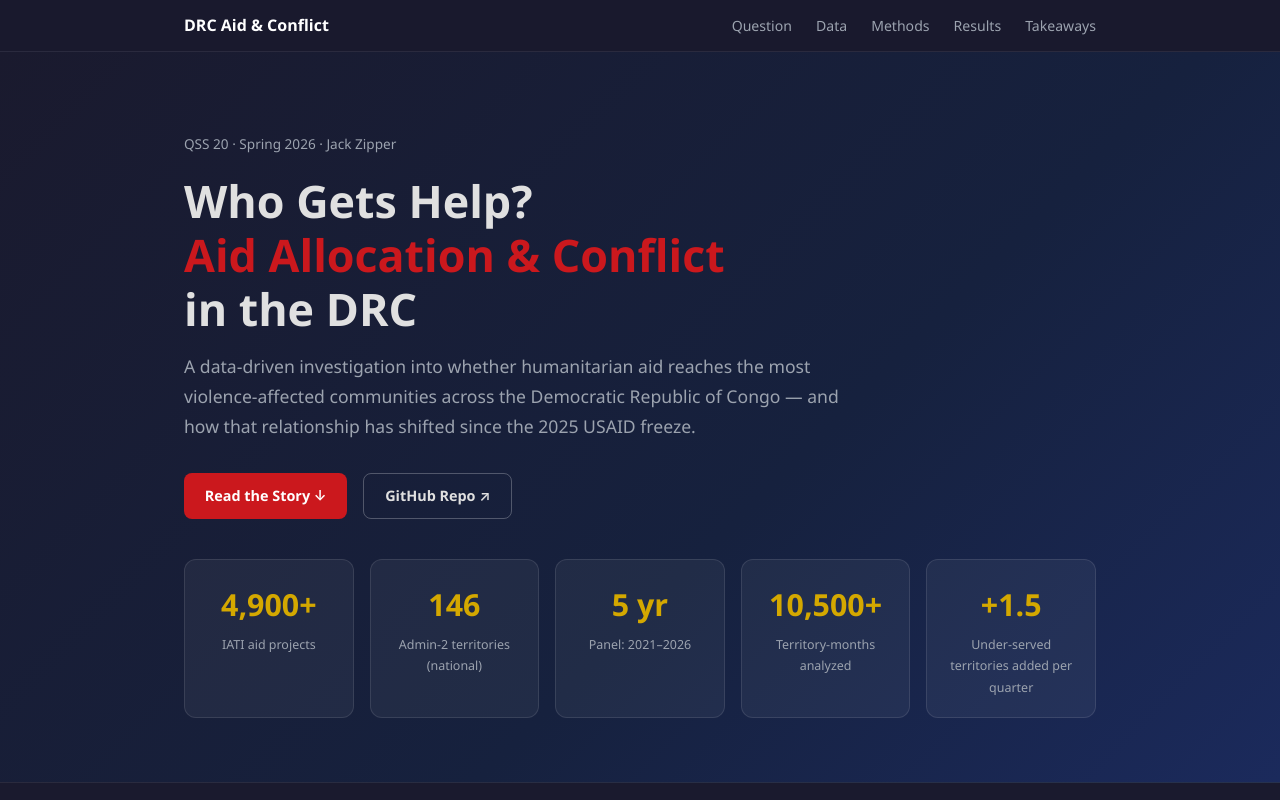
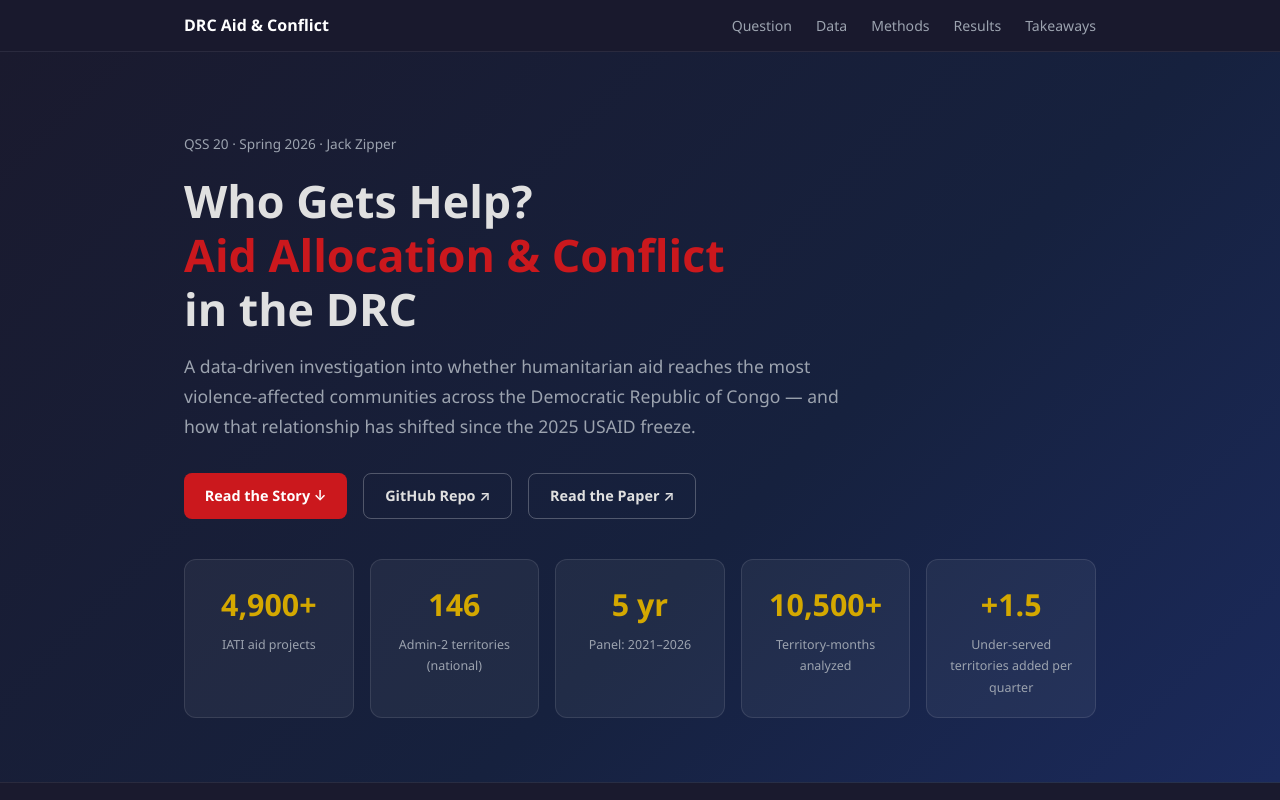
Before and after one commit to zipcity15/QSS20-S26-Project-Website, a React (Vite) app: page / in a window 1280 px wide. Shown: the top 800 px of the page. Built offline with nearby package versions, Linux system fonts and the light colour scheme.

Commit message:
Add Read the Paper button to hero section

```diff
--- a/src/components/Hero.jsx
+++ b/src/components/Hero.jsx
@@ -20,6 +20,9 @@ export default function Hero() {
           <a className="btn btn-outline" href={GITHUB_URL} target="_blank" rel="noreferrer">
             GitHub Repo ↗
           </a>
+          <a className="btn btn-outline" href="/QSS_20_Final_Paper_Jack_Zipper.pdf" target="_blank" rel="noreferrer">
+            Read the Paper ↗
+          </a>
         </div>
 
         <div className="stat-grid">
```
